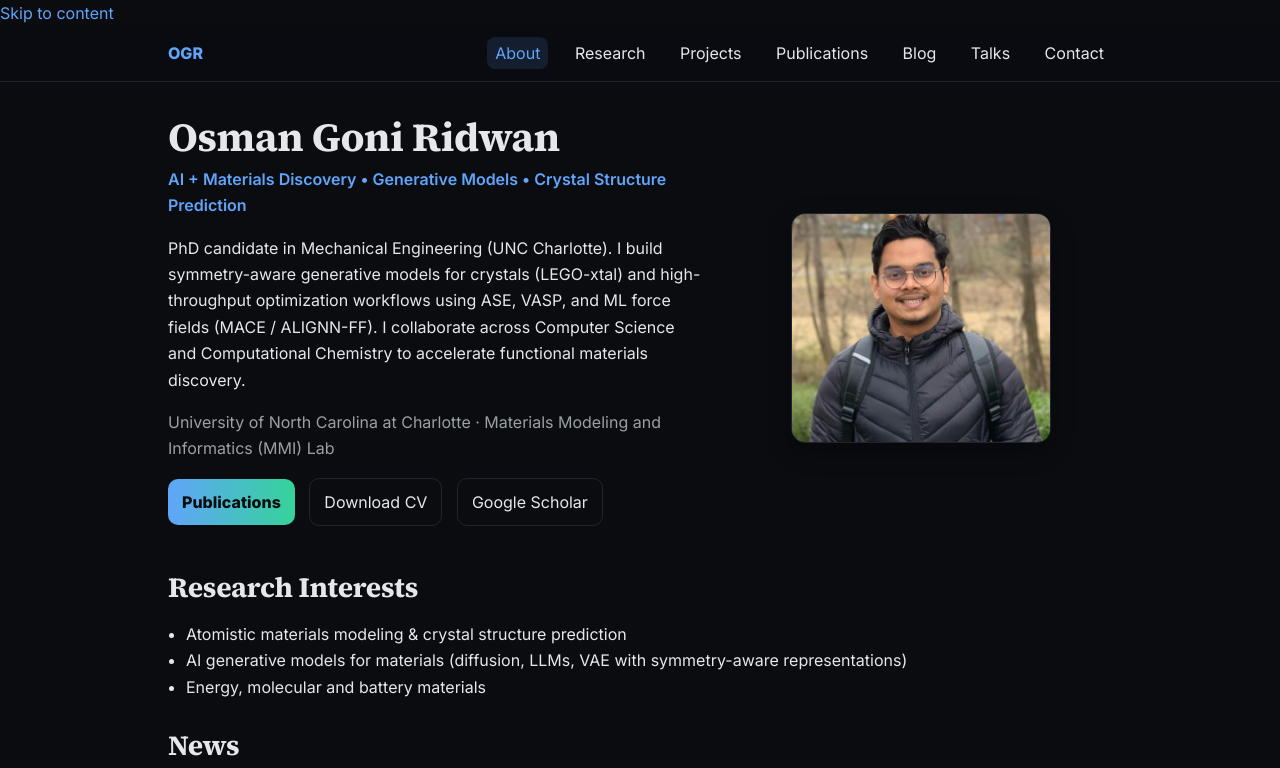
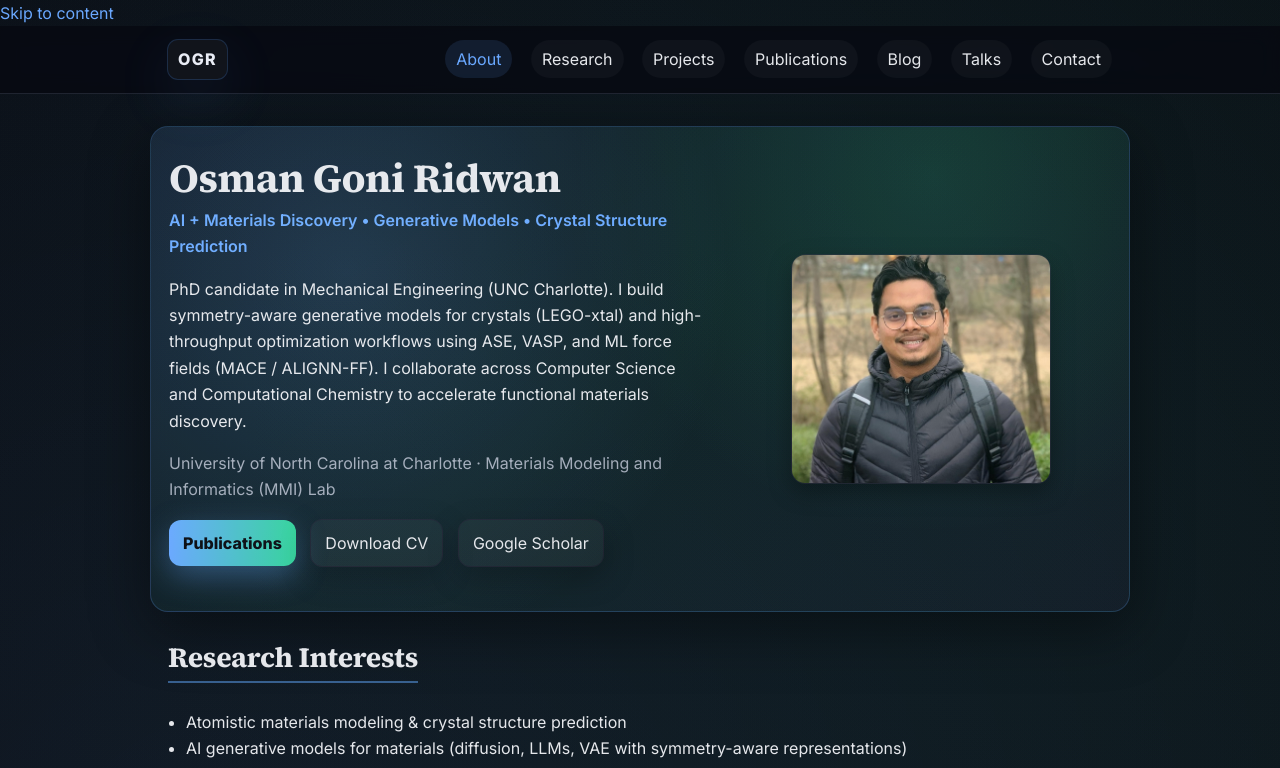
Before and after one commit to oridwan/oridwan.github.io, a plain HTML site: page index.html in a window 1280 px wide. Shown: the top 768 px of the page. Drawn offline with Linux system fonts and the light colour scheme.

Commit message:
update jan 2026

```diff
--- a/style.css
+++ b/style.css
@@ -1,11 +1,16 @@
 :root {
-  --bg: #0b0c10;
+  --bg: #080910;
+  --bg-2: #0f111a;
+  --panel: #0f1118;
   --text: #e5e7eb;
-  --muted: #9aa0a6;
-  --accent: #60a5fa;
+  --muted: #a3abb8;
+  --accent: #6aa8ff;
+  --accent-2: #34d399;
+  --accent-3: #9b8bff;
   --border: #1f2430;
-  --accent-2: #34d399;
   --radius: 12px;
+  --shadow: 0 16px 60px rgba(0,0,0,0.45);
+  --glow: 0 0 0 1px rgba(106,168,255,0.2), 0 20px 60px rgba(106,168,255,0.12);
   --space-1: 6px;
   --space-2: 10px;
   --space-3: 14px;
@@ -17,9 +22,13 @@
 
 html, body {
   margin: 0;
-  background: var(--bg);
+  background: radial-gradient(circle at 20% 20%, rgba(106,168,255,0.08), transparent 38%),
+              radial-gradient(circle at 80% 10%, rgba(52,211,153,0.07), transparent 36%),
+              radial-gradient(circle at 50% 90%, rgba(155,139,255,0.07), transparent 40%),
+              linear-gradient(145deg, var(--bg), var(--bg-2));
   color: var(--text);
-  font: 16px/1.65 "Inter", system-ui, -apple-system, Segoe UI, Roboto, Helvetica, Arial, sans-serif;
+  font: 16px/1.65 "Inter", "Source Sans 3", system-ui, -apple-system, Segoe UI, Roboto, Helvetica, Arial, sans-serif;
+  min-height: 100%;
 }
 
 h1, h2, h3 {
@@ -30,21 +39,17 @@ h1 { font-size: clamp(28px, 3.2vw, 40px); line-height: 1.15; margin: 0 0 6px 0;
 h2 { font-size: clamp(22px, 2.2vw, 28px); line-height: 1.25; margin: 0 0 10px 0; }
 h3 { font-size: clamp(18px, 1.8vw, 20px); line-height: 1.35; margin: 0 0 6px 0; }
 
-/* Offset in-page anchors for sticky header */
 section { scroll-margin-top: 80px; }
 
-a {
-  color: var(--accent);
-  text-decoration: none;
-}
+a { color: var(--accent); text-decoration: none; }
 a:hover { text-decoration: underline; }
 
 .top {
   position: sticky;
   top: 0;
   border-bottom: 1px solid var(--border);
-  backdrop-filter: saturate(180%) blur(8px);
-  background: rgba(11,12,16,0.7);
+  backdrop-filter: saturate(180%) blur(10px);
+  background: rgba(8,9,16,0.82);
   z-index: 10;
 }
 
@@ -57,13 +62,36 @@ nav {
   align-items: center;
 }
 
-.brand { font-weight: 800; }
-.links a { margin-left: var(--space-3); color: var(--text); padding: 6px 8px; border-radius: 8px; }
-.links a:hover, .links a:focus-visible { background: #121318; outline: none; }
+.brand {
+  font-weight: 800;
+  letter-spacing: 0.08em;
+  text-transform: uppercase;
+  color: #e9ecf5;
+  padding: 6px 10px;
+  border-radius: 10px;
+  background: rgba(255,255,255,0.04);
+  box-shadow: var(--glow);
+}
+
+.links a {
+  margin-left: var(--space-3);
+  color: var(--text);
+  padding: 8px 10px;
+  border-radius: 999px;
+  background: rgba(255,255,255,0.03);
+  border: 1px solid transparent;
+  transition: all 140ms ease;
+}
+.links a:hover, .links a:focus-visible {
+  background: rgba(255,255,255,0.06);
+  border-color: rgba(96,165,250,0.35);
+  outline: none;
+  transform: translateY(-1px);
+}
 .links a.active { color: var(--accent); background: rgba(96,165,250,0.12); }
 
 /* Mobile nav */
-.menu-toggle{display:none;background:#121318;color:var(--text);border:1px solid var(--border);padding:8px 10px;border-radius:8px}
+.menu-toggle { display: none; background: #121318; color: var(--text); border: 1px solid var(--border); padding: 8px 10px; border-radius: 8px; }
 @media (max-width: 820px){
   .menu-toggle{display:inline-block}
   .links{position:absolute;left:0;right:0;top:56px;background:#0e1016;border-bottom:1px solid var(--border);display:none;flex-direction:column;gap:8px;padding:12px 18px}
@@ -75,75 +103,79 @@ nav {
 .hero {
   max-width: 980px;
   margin: 32px auto 0;
-  padding: 0 18px;
+  padding: 28px 18px;
+  position: relative;
+  overflow: hidden;
+  background: linear-gradient(145deg, rgba(96,165,250,0.08), rgba(52,211,153,0.06), rgba(155,139,255,0.04));
+  border: 1px solid rgba(96,165,250,0.22);
+  border-radius: 18px;
+  box-shadow: var(--shadow);
 }
+.hero::before, .hero::after {
+  content: "";
+  position: absolute;
+  inset: 0;
+  pointer-events: none;
+}
+.hero::before { background: radial-gradient(circle at 20% 30%, rgba(106,168,255,0.16), transparent 45%); mix-blend-mode: screen; }
+.hero::after  { background: radial-gradient(circle at 80% 10%, rgba(52,211,153,0.14), transparent 40%); mix-blend-mode: screen; }
 
-.tag {
-  color: var(--accent);
-  font-weight: 600;
-  margin: .25rem 0 0;
-}
+.tag { color: var(--accent); font-weight: 600; margin: .25rem 0 0; }
 
 section {
   max-width: 980px;
   margin: 28px auto;
   padding: 0 18px;
+  position: relative;
 }
+section h2 { display: inline-block; padding-bottom: 6px; border-bottom: 2px solid rgba(96,165,250,0.5); }
 
-/* projects grid and cards */
-.projects-grid{display:grid;grid-template-columns:1fr;gap:18px}
-@media (min-width: 900px){
-  .projects-grid{grid-template-columns:1fr 1fr}
-}
-.project{background:#121318;border:1px solid var(--border);border-radius:var(--radius);padding:16px}
+.affil{color: var(--muted);}
 
-ul, ol { padding-left: 18px; }
-
-footer {
-  border-top: 1px solid var(--border);
-  padding: 18px;
-  text-align: center;
-  color: var(--muted);
-}
-
-/* --- hero with professional portrait --- */
 .hero-grid{display:grid;grid-template-columns:1.4fr 1fr;gap:28px;align-items:center}
-.hero-text{}
 .hero-photo{display:flex;justify-content:center}
 .avatar{width:260px;max-width:100%;border-radius:14px;border:1px solid var(--border);box-shadow:0 8px 22px rgba(0,0,0,.35)}
-
-/* responsive: stack on small screens */
 @media (max-width: 900px){
   .hero-grid{grid-template-columns:1fr}
   .hero-photo{order:-1;margin-bottom:12px}
   .avatar{width:180px}
 }
 
-/* --- blog list styling --- */
+.projects-grid{display:grid;grid-template-columns:1fr;gap:18px}
+@media (min-width: 900px){ .projects-grid{grid-template-columns:1fr 1fr} }
+.project{
+  background:linear-gradient(160deg, rgba(255,255,255,0.02), rgba(255,255,255,0.05));
+  border:1px solid rgba(255,255,255,0.06);
+  border-radius:var(--radius);
+  padding:18px;
+  box-shadow:var(--shadow);
+  position:relative;
+  overflow:hidden;
+}
+.project::after{content:"";position:absolute;inset:0;border-radius:inherit;background:radial-gradient(circle at 20% 20%,rgba(106,168,255,0.12),transparent 45%);opacity:0;transition:opacity 180ms ease}
+.project:hover::after{opacity:1}
+
+ul, ol { padding-left: 18px; }
+
 .post-list{list-style:none;padding:0;margin:10px 0;display:flex;flex-direction:column;gap:10px}
-.post-list li{background:#121318;border:1px solid var(--border);border-radius:12px;padding:12px}
+.post-list li{background:linear-gradient(160deg, rgba(255,255,255,0.02), rgba(255,255,255,0.05));border:1px solid rgba(255,255,255,0.05);border-radius:12px;padding:12px;box-shadow:var(--shadow)}
 .post-list .date{display:inline-block;color:var(--muted);font-size:12px;margin-right:8px}
 .post-list a{font-weight:600}
 .post-list .desc{display:block;color:var(--muted)}
 .blog-cta{margin-top:12px}
 
-/* --- buttons & badges (moved from inline) --- */
-.btn{display:inline-block;border:1px solid var(--border);padding:10px 14px;border-radius:10px;color:var(--text);margin-right:10px}
-.btn.primary{background:linear-gradient(90deg,var(--accent),var(--accent-2));border:none;color:#0b0c10;font-weight:700}
+.btn{display:inline-block;border:1px solid var(--border);padding:10px 14px;border-radius:12px;color:var(--text);margin-right:10px;background:rgba(255,255,255,0.04);box-shadow:0 10px 30px rgba(0,0,0,0.25);transition:transform 140ms ease, box-shadow 140ms ease, border-color 140ms ease}
+.btn:hover,.btn:focus-visible{transform:translateY(-1px);border-color:rgba(106,168,255,0.4);box-shadow:var(--glow);text-decoration:none}
+.btn.primary{background:linear-gradient(90deg,var(--accent),var(--accent-2));border:none;color:#0b0c10;font-weight:700;box-shadow:0 10px 30px rgba(96,165,250,0.35)}
 .affil{color:var(--muted);margin:.25rem 0 0}
 .badges{margin-top:6px;display:flex;gap:8px}
 .badge{display:inline-block;border:1px solid var(--border);padding:2px 8px;border-radius:999px;font-size:12px;color:var(--muted)}
 
-/* --- news (newspaper look + grid) --- */
 .news-grid{display:grid;grid-template-columns:1fr;gap:var(--space-5)}
-@media (min-width: 900px){
-  .news-grid{grid-template-columns:1fr 1fr}
-}
-.news-article{border-left:3px solid var(--accent);padding:16px 0 16px 16px}
-@media (min-width: 900px){
-  /* Avoid a vertical accent line down the middle on desktop */
-  .news-article{border-left:none;border-top:3px solid var(--accent);padding:16px 0 0 0}
-}
+@media (min-width: 900px){ .news-grid{grid-template-columns:1fr 1fr} }
+.news-article{border:1px solid rgba(255,255,255,0.05);padding:16px;border-radius:14px;background:linear-gradient(180deg, rgba(255,255,255,0.02), rgba(255,255,255,0.05));box-shadow:var(--shadow);position:relative;overflow:hidden}
+.news-article::before{content:"";position:absolute;inset:0;border-radius:inherit;background:linear-gradient(120deg,rgba(96,165,250,0.12),rgba(52,211,153,0.08));opacity:0;transition:opacity 180ms ease;pointer-events:none}
+.news-article:hover::before{opacity:1}
 .news-header{display:flex;justify-content:space-between;align-items:flex-start;gap:16px;margin-bottom:8px}
 .news-header h3{margin:0;font-size:18px;line-height:1.4;flex:1}
 .news-date{color:var(--muted);font-size:14px;white-space:nowrap}
@@ -151,8 +183,7 @@ footer {
 .news-meta{display:flex;gap:10px;align-items:center;flex-wrap:wrap;margin-top:8px}
 .news-meta a{color:var(--accent)}
 
-/* --- projects --- */
-.project{margin-bottom:28px;padding-bottom:24px;border-bottom:1px solid var(--border)}
+.project{margin-bottom:28px;padding-bottom:24px;border-bottom:1px solid transparent}
 .project:last-child{border-bottom:none}
 .project h3{margin:0 0 8px 0;font-size:18px;color:var(--text)}
 .tech-stack{color:var(--muted);font-size:13px;margin:0 0 12px 0;font-style:italic}
@@ -161,3 +192,10 @@ footer {
 .project-links{margin-top:12px;color:var(--accent);font-size:14px}
 .project-links a{color:var(--accent);text-decoration:none;margin-right:16px}
 .project-links a:hover{text-decoration:underline}
+
+footer {
+  border-top: 1px solid var(--border);
+  padding: 18px;
+  text-align: center;
+  color: var(--muted);
+}
```
